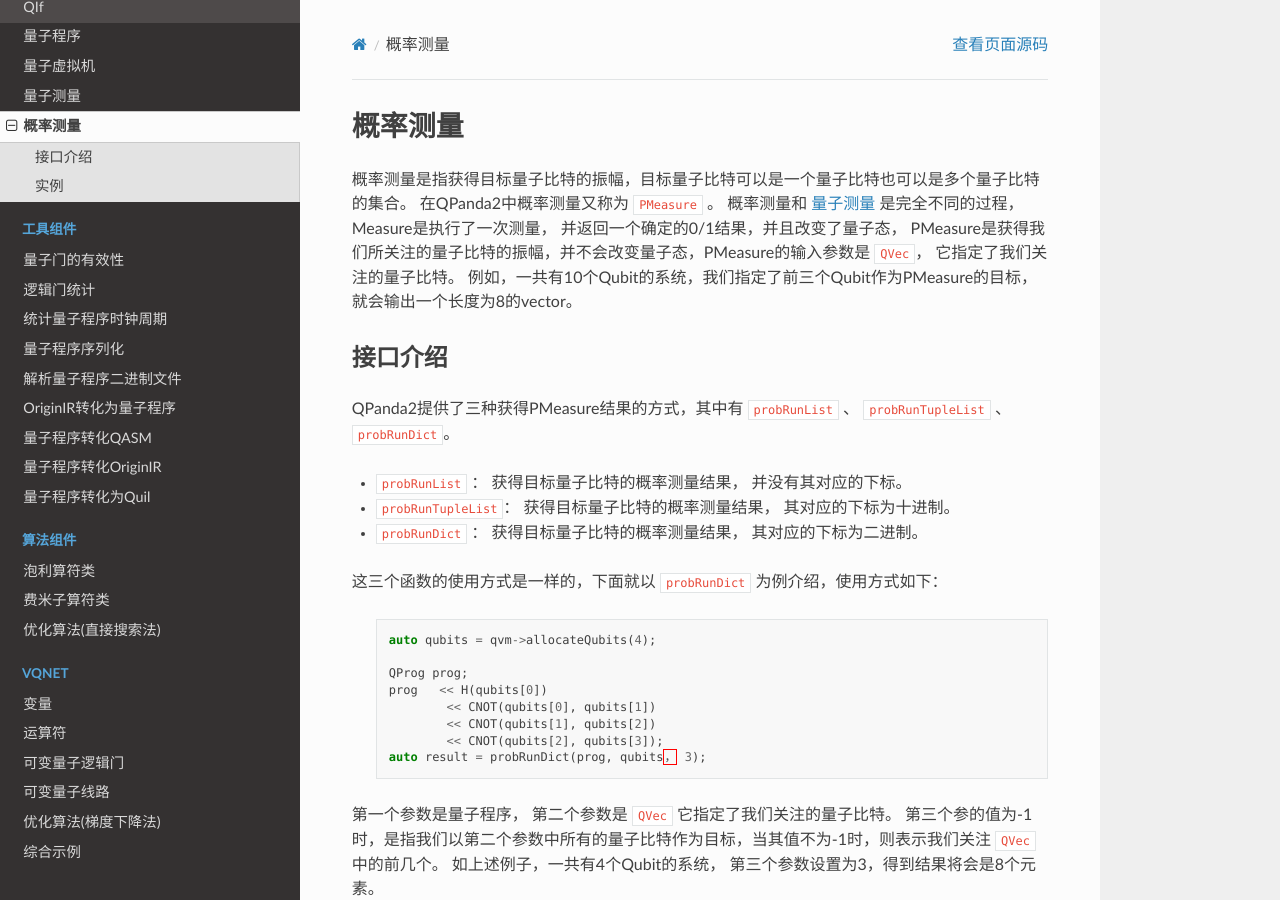
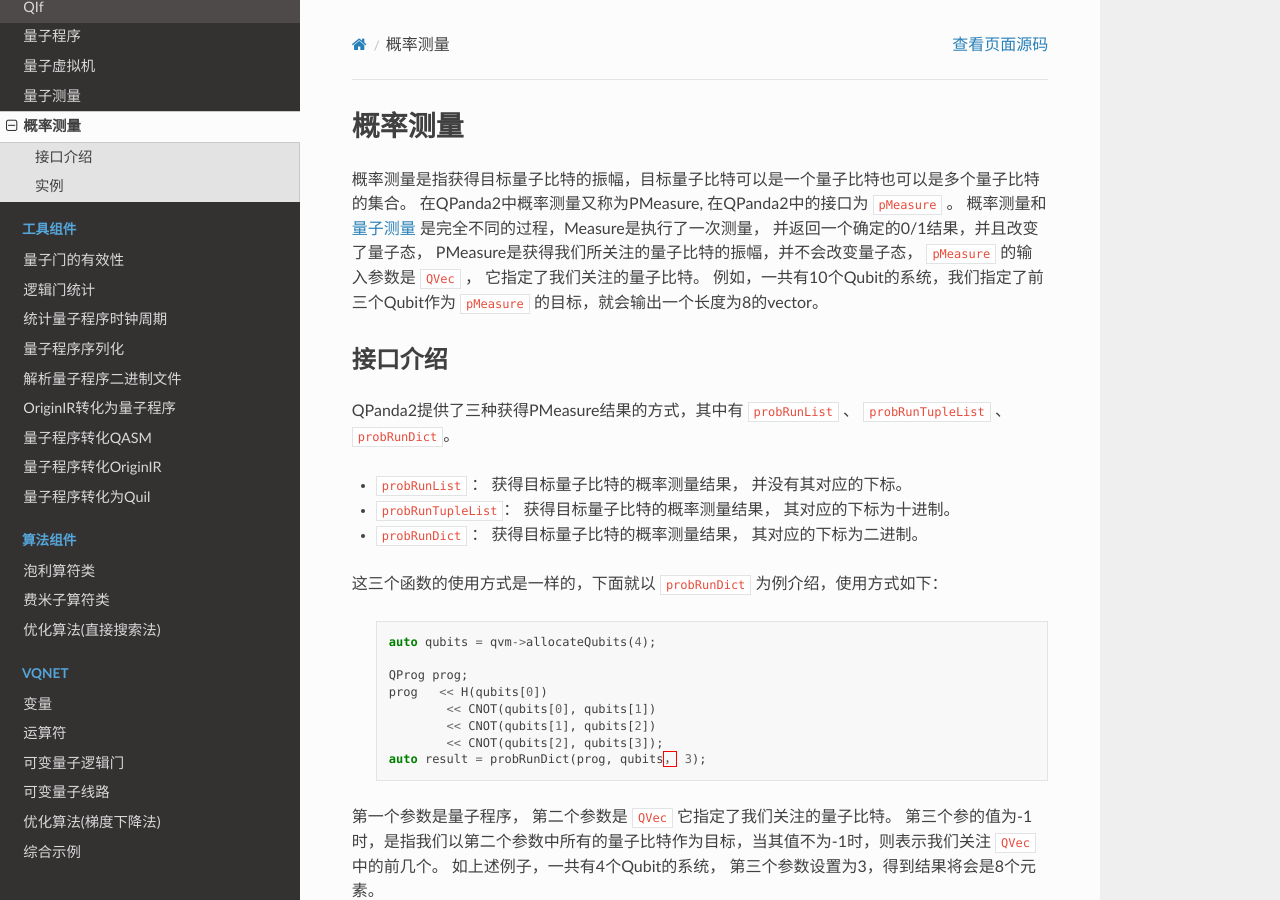
Before and after one commit to liye0005/QPanda-Toturial, a Sphinx documentation site: the page built from source/PMeasure.rst, in a window 1280 px wide and 900 px high. Built offline with Sphinx 7.4.7 and the Read the Docs theme 2.0.0, drawn with Linux system fonts in a browser that asks for light colours; pages that are not in the unit, such as notebooks, are missing from menus.

Commit message:
Update PMeasure.rst

```diff
--- a/source/PMeasure.rst
+++ b/source/PMeasure.rst
@@ -3,10 +3,10 @@
 概率测量
 ==================
 
-概率测量是指获得目标量子比特的振幅，目标量子比特可以是一个量子比特也可以是多个量子比特的集合。 在QPanda2中概率测量又称为 ``PMeasure`` 。
+概率测量是指获得目标量子比特的振幅，目标量子比特可以是一个量子比特也可以是多个量子比特的集合。 在QPanda2中概率测量又称为PMeasure, 在QPanda2中的接口为 ``pMeasure`` 。
 概率测量和 :ref:`Measure` 是完全不同的过程，Measure是执行了一次测量， 并返回一个确定的0/1结果，并且改变了量子态，
-PMeasure是获得我们所关注的量子比特的振幅，并不会改变量子态，PMeasure的输入参数是 ``QVec``， 它指定了我们关注的量子比特。
-例如，一共有10个Qubit的系统，我们指定了前三个Qubit作为PMeasure的目标，就会输出一个长度为8的vector。
+PMeasure是获得我们所关注的量子比特的振幅，并不会改变量子态， ``pMeasure`` 的输入参数是 ``QVec`` ， 它指定了我们关注的量子比特。
+例如，一共有10个Qubit的系统，我们指定了前三个Qubit作为 ``pMeasure`` 的目标，就会输出一个长度为8的vector。
 
 接口介绍
 ----------------
```
